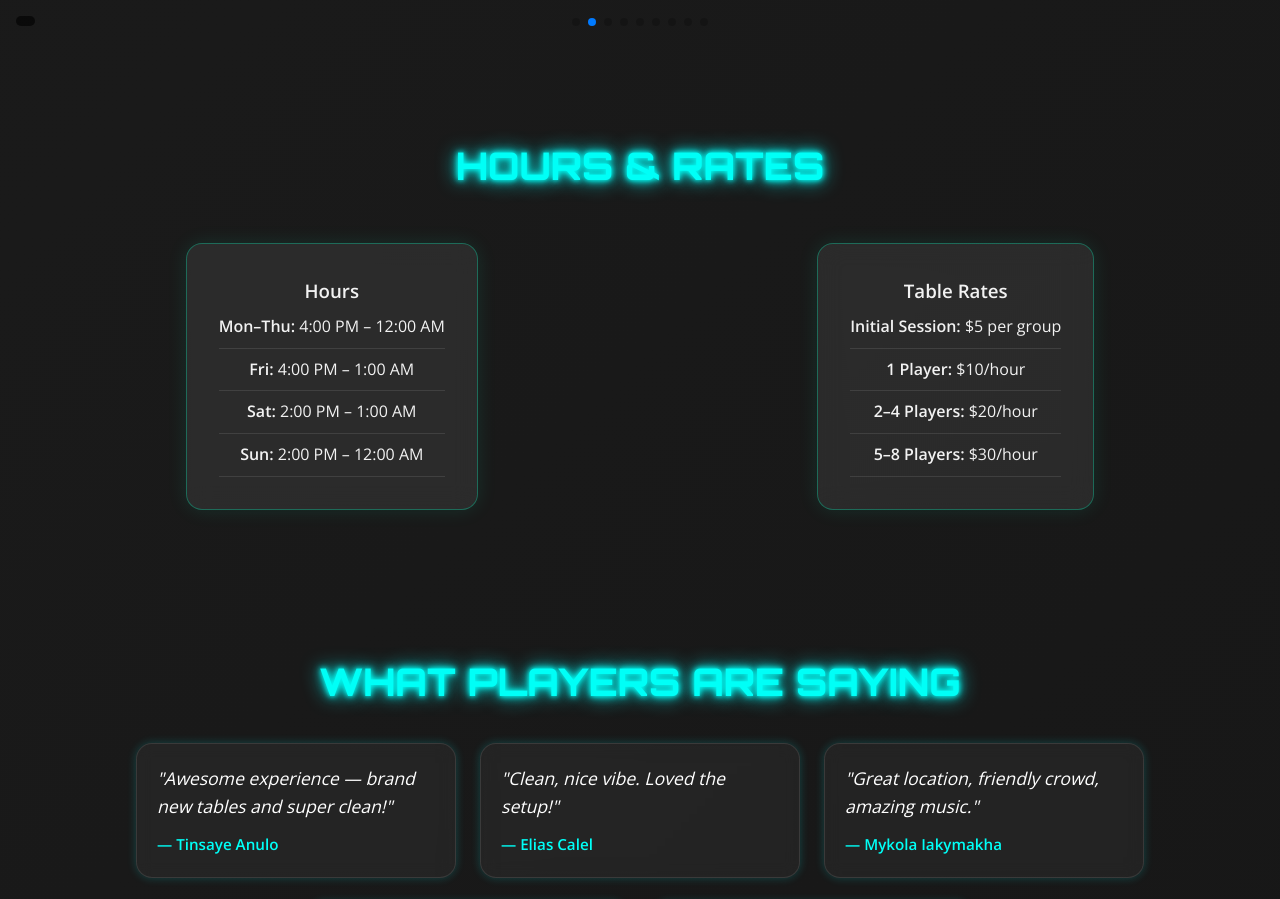
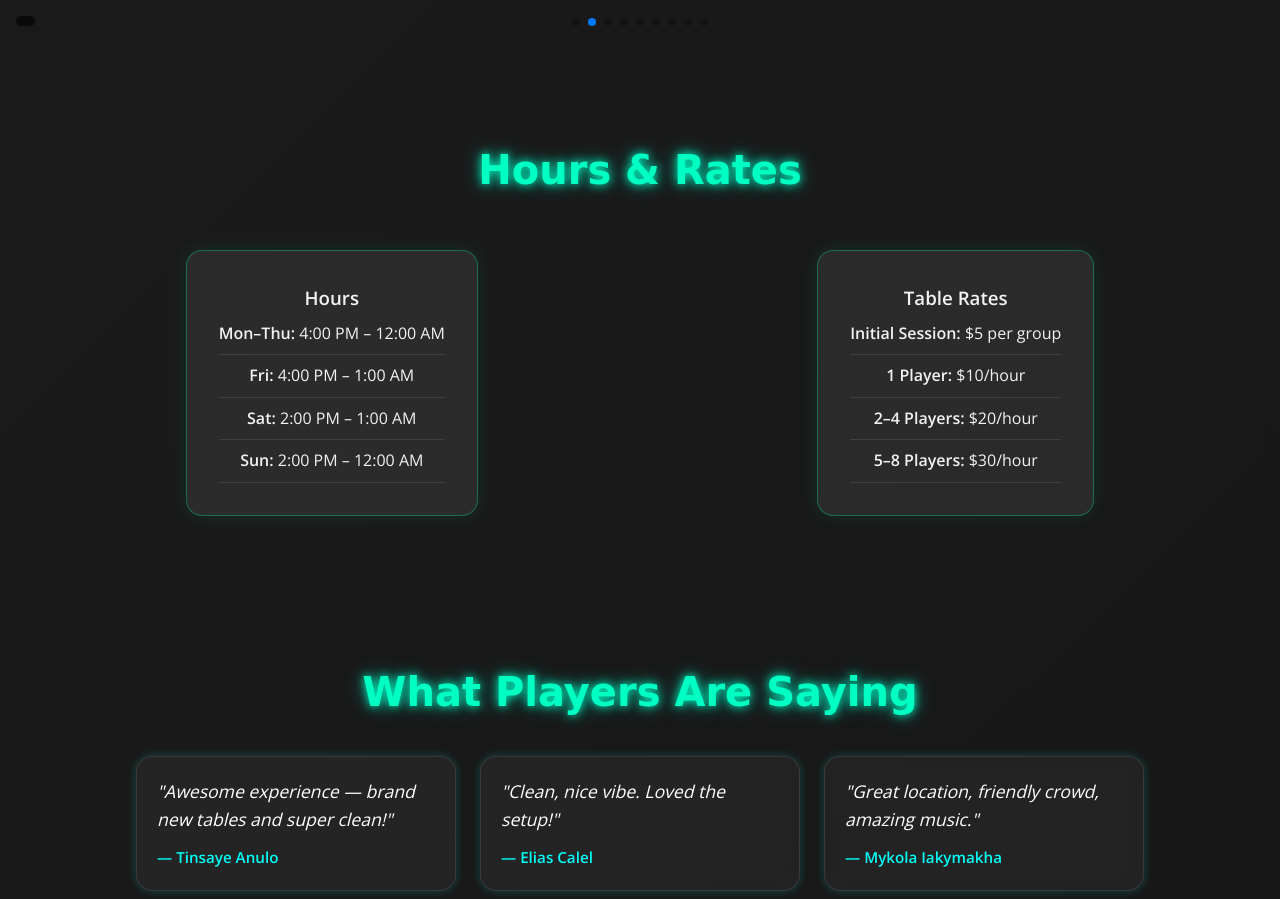
Before and after one commit to Shaun-B-Kassa/momentum-billiards, a website: page public/index.html in a window 1280 px wide. Shown: the part 580-1479 px from the top of the page. Drawn offline with nearby package versions, Linux system fonts and the light colour scheme; a web font is replaced by a local one.

Commit message:
Updated index.html for content refinements

```diff
--- a/public/index.html
+++ b/public/index.html
@@ -69,7 +69,7 @@
 </div>
 
 <section id="hours-rates" class="info-section fade-in-init">
-  <h2 class="section-title neon-glow">Hours &amp; Rates</h2>
+  <h2>Hours &amp; Rates</h2>
   <div class="rates-hours-grid">
     <div class="glass-card hour-rate-card">
       <h3>Hours</h3>
@@ -93,7 +93,7 @@
 </section>
 
 <section id="reviews" class="info-section fade-in-init">
-  <h2 class="section-title neon-glow">What Players Are Saying</h2>
+	<h2>What Players Are Saying</h2>
   <div class="reviews-container">
     <div class="review-card hour-rate-card">
       <p>"Awesome experience — brand new tables and super clean!"</p><span>— Tinsaye Anulo</span>
```
